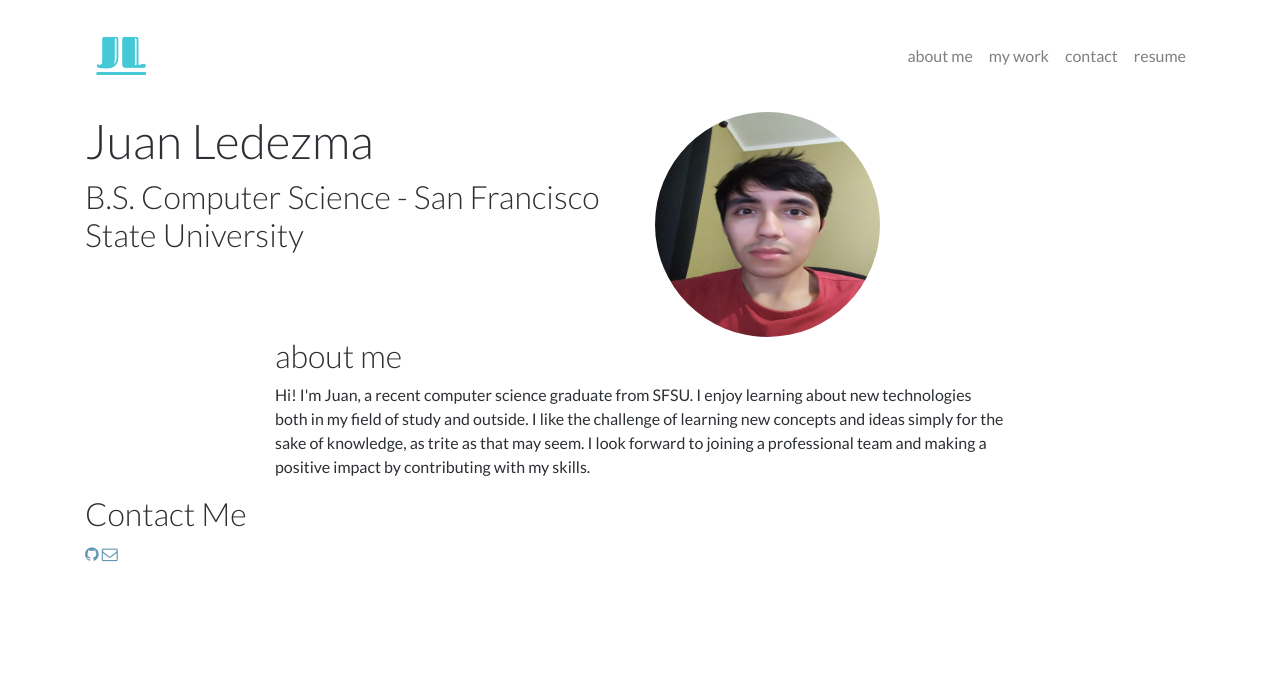
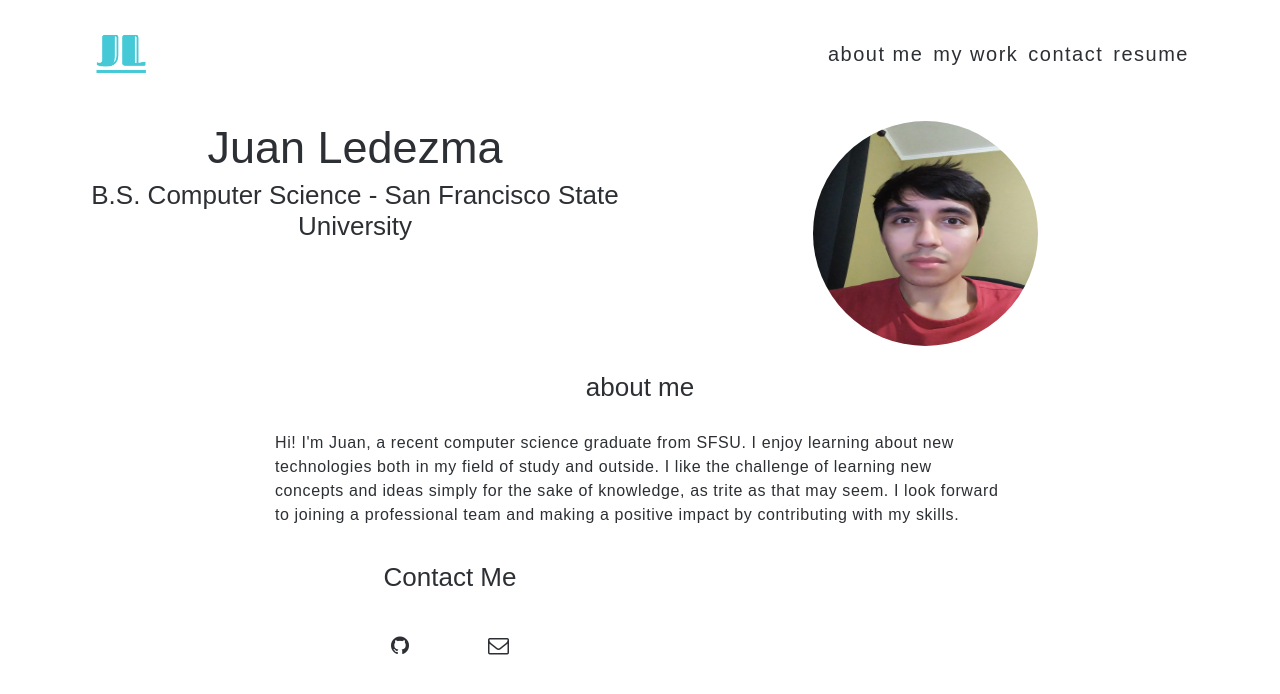
Before and after one commit to jledzeppelin/jledzeppelin.github.io, a Jekyll site: the page built from index.html, in a window 1280 px wide. Shown: the top 694 px of the page. Built offline with Jekyll 4.4.1, drawn with Linux system fonts in a browser that asks for light colours.

Commit message:
completed main page css

```diff
--- a/css/main.css
+++ b/css/main.css
@@ -3,14 +3,18 @@ html, body {
     padding: 0;
 }
 
+html {
+    font-size: 62.5%;
+}
+
 body {
-    font-family: 'Lato', sans-serif;
-    font-size: 100%;
+    font-family: 'Montserrat', sans-serif;
+    font-size: 1.6rem;
     color: #2C2F33;
 }
 
 
-/* LINKS */
+/********************* LINKS ***********************/
 
 a, a:active, a:focus {
     color: #6497B1;
@@ -29,20 +33,31 @@ a:active, a:visited, a:hover, a:focus {
     background: #bbd2dd
 }
 
-/* HEADINGS */
 
-h1, h2, h3 {
-    font-weight: 250;
+/********************* HEADINGS **********************/
+
+h1, h3 {
+    font-weight: 400;
+}
+
+h2 {
+    font-weight: 200;
+    font-size: 2.6rem;
 }
 
 h1 {
-    font-size: 3rem;
+    font-size: 4.5rem;
 }
 
-/* NAVBAR */
+h3 {
+    font-size: 2.1rem;
+}
+
+
+/*********************** NAVBAR **********************/
 
 .navbar {
-    padding: 1rem 1rem;
+    padding: 1.6rem 1.6rem;
 }
 
 .navbar-nav {
@@ -54,16 +69,16 @@ h1 {
     flex-grow: 1;
 }
 
-.navbar-nav .navbar-light .nav-link {
-    font-weight: 250;
+.navbar-light .navbar-nav .nav-link {
+    font-weight: 200;
+    font-size: 2rem;
     letter-spacing: 1.5px;
-    transition: all 0.1s ease;
-    color: #2C2F33;
+    transition: all 0.2s ease;
+    color: #2C2F33
 }
 
-.navbar-nav .navbar-light a.nav-link:hover {
-    font-weight: 400;
-    color: #63b0b0;
+.navbar-light .navbar-nav a.nav-link:hover {
+    color: #63b0b0
 }
 
 .nav-transparent {
@@ -73,7 +88,54 @@ h1 {
 }
 
 
+/****************** MAIN STUFF *****************/
 
+.section {
+    padding: 1% 0;
+    text-align: center;
+}
+
+.section p {
+    font-weight: 400;
+    letter-spacing: 0.06rem;
+}
+
+.section-project {
+    padding: 1% 0;
+    margin: 2% 0;
+}
+
+.about-me {
+    padding-bottom: 1%;
+}
+
+.text-description {
+    padding-top: 2%;
+    text-align: left;
+}
+
+.section-contact {
+    margin-bottom: 0;
+}
+
+/* font awesome icons */
+.section-contact a {
+    font-size: 2.1rem;
+    text-decoration: none;
+    transition: all 0.1s ease;
+    color: #2C2F33;
+}
+
+.section-contact a:hover {
+    color: #63b0b0;
+}
+
+.section-contact i {
+    margin: 5%;
+}
+
+
+/********************** MISC ***********************/
 
 .hori-center {
     margin: 0 auto;
@@ -83,3 +145,17 @@ h1 {
     padding-left: 0;
     padding-right: 0;
 }
+
+.image-project img {
+    width: 90%;
+}
+
+.image-background {
+    background-size: 100% auto;
+    background-repeat: no-repeat;
+}
+
+.image-me {
+    margin-top: 9%;
+    margin-bottom: 9%;
+}
```
